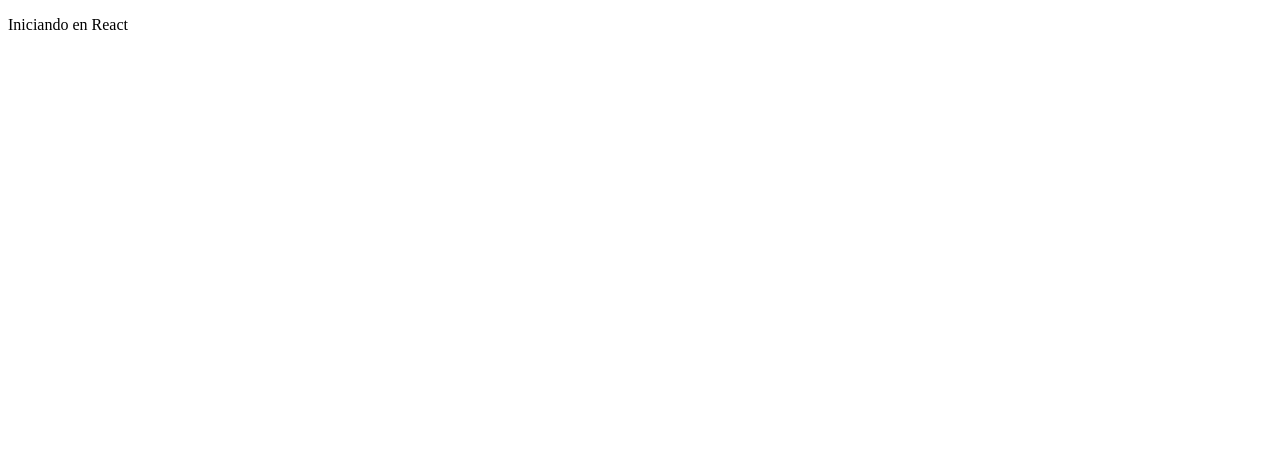
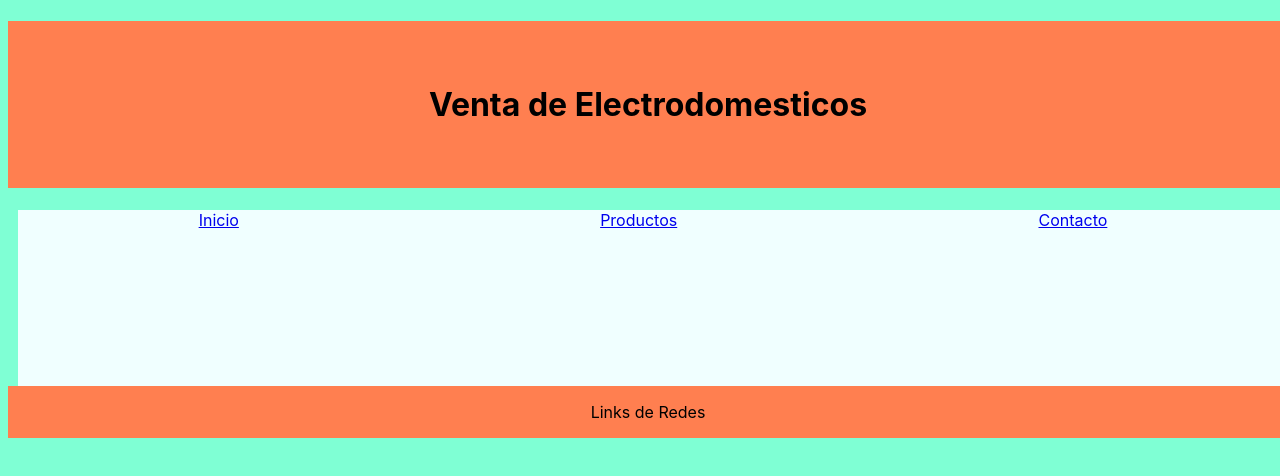
Before and after one commit to larguy/tienda-Ramos, a React (Create React App) app: page / in a window 1280 px wide. Shown: the top 476 px of the page. Built offline with nearby package versions, Linux system fonts and the light colour scheme.

Commit message:
actualizacion para la segunda clase

```diff
--- a/src/App.js
+++ b/src/App.js
@@ -1,25 +1,15 @@
-import logo from './logo.svg';
-import './App.css';
+import Header from "./Header";
 
-function App() {
-  return (
-    <div className="App">
-      <header className="App-header">
-        <img src={logo} className="App-logo" alt="logo" />
-        <p>
-          Edit <code>src/App.js</code> and save to reload.
-        </p>
-        <a
-          className="App-link"
-          href="https://reactjs.org"
-          target="_blank"
-          rel="noopener noreferrer"
-        >
-          Learn React
-        </a>
-      </header>
-    </div>
-  );
+
+const App = () => {
+    return(
+        <>
+            <Header/>
+            <footer id="pie" >
+                <p >Links de Redes</p>
+            </footer>
+        </>
+    )
 }
 
 export default App;
--- /dev/null
+++ b/src/Header.js
@@ -0,0 +1,14 @@
+const Header = () => {
+    return (
+        <header id="cabecera" className="estilo">
+            <h1 className="titulo">Venta de Electrodomesticos</h1>
+            <nav id="menu">
+                <a href="./#">Inicio</a>
+                <a href="./#">Productos</a>
+                <a href="./#">Contacto</a>
+            </nav>
+        </header>
+    )
+}
+
+export default Header
--- a/src/index.css
+++ /dev/null
@@ -1,13 +0,0 @@
-body {
-  margin: 0;
-  font-family: -apple-system, BlinkMacSystemFont, 'Segoe UI', 'Roboto', 'Oxygen',
-    'Ubuntu', 'Cantarell', 'Fira Sans', 'Droid Sans', 'Helvetica Neue',
-    sans-serif;
-  -webkit-font-smoothing: antialiased;
-  -moz-osx-font-smoothing: grayscale;
-}
-
-code {
-  font-family: source-code-pro, Menlo, Monaco, Consolas, 'Courier New',
-    monospace;
-}
--- /dev/null
+++ b/src/main.css
@@ -0,0 +1,37 @@
+body {
+  width: 100%;
+    font-family: -apple-system, BlinkMacSystemFont, 'Segoe UI', 'Roboto', 'Oxygen',
+    'Ubuntu', 'Cantarell', 'Fira Sans', 'Droid Sans', 'Helvetica Neue',
+    sans-serif;
+  -webkit-font-smoothing: antialiased;
+  -moz-osx-font-smoothing: grayscale;
+  background-color: aquamarine;
+
+}
+
+code {
+  font-family: Georgia, 'Times New Roman', Times, serif
+    monospace;
+}
+
+.titulo{
+  display: flex;
+  justify-content: center;background-color: coral;
+  padding: 2em;
+}
+
+#menu{
+  display: flex;
+  justify-content: space-around;
+  margin-left: 10px;
+  background-color: azure;
+  width: auto;
+  padding: auto;
+  height: 11em;
+}
+
+#pie{
+  display: flex;
+  justify-content: space-around;
+  background-color:coral;
+}
```
Also changed, not shown: src/App.css (deleted, +0 -38 lines), src/index.js (+4 -6 lines), src/reportWebVitals.js (deleted, +0 -13 lines), src/setupTests.js (deleted, +0 -5 lines), src/logo.svg (deleted), 1 other file (tests, documents, lock files or other folders).
